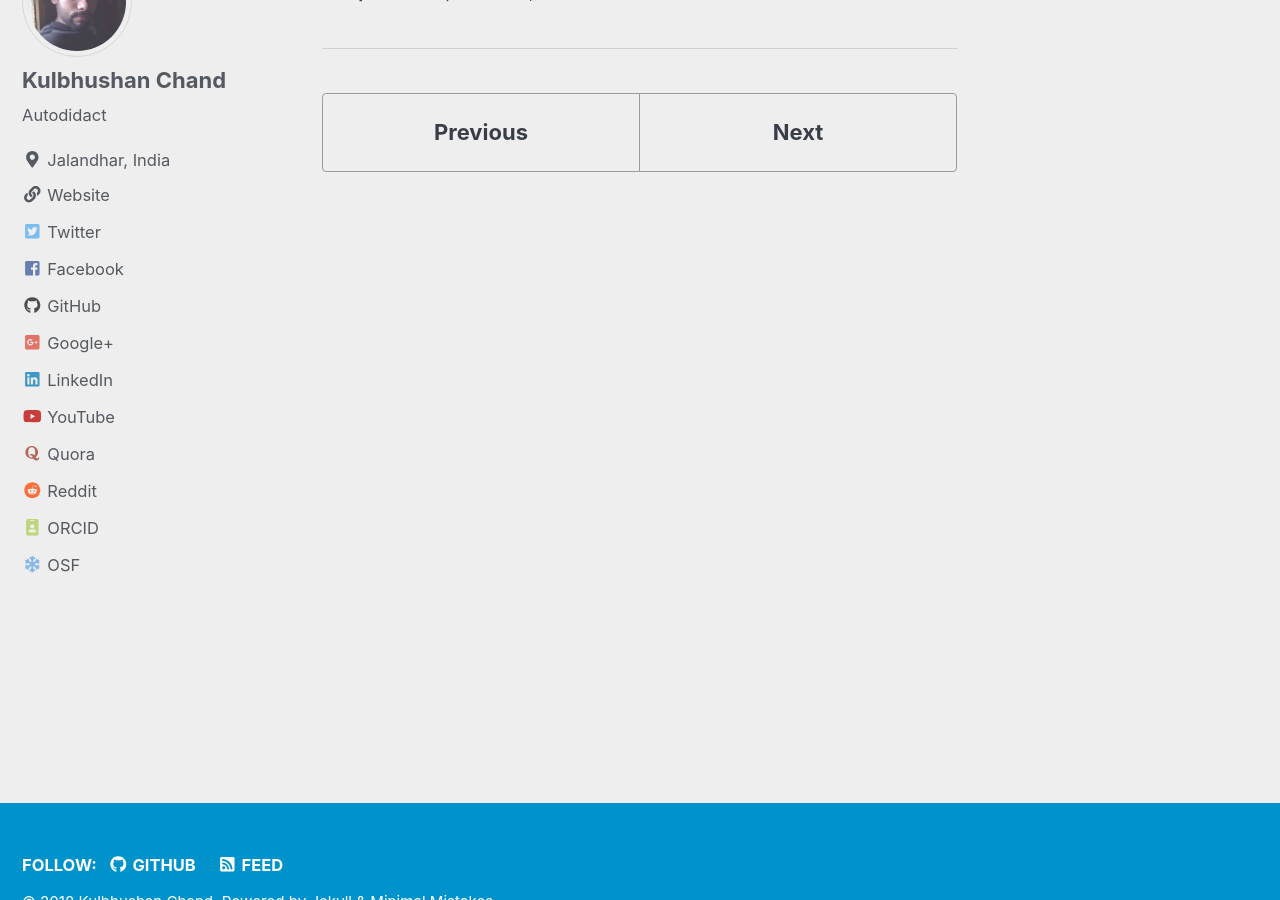
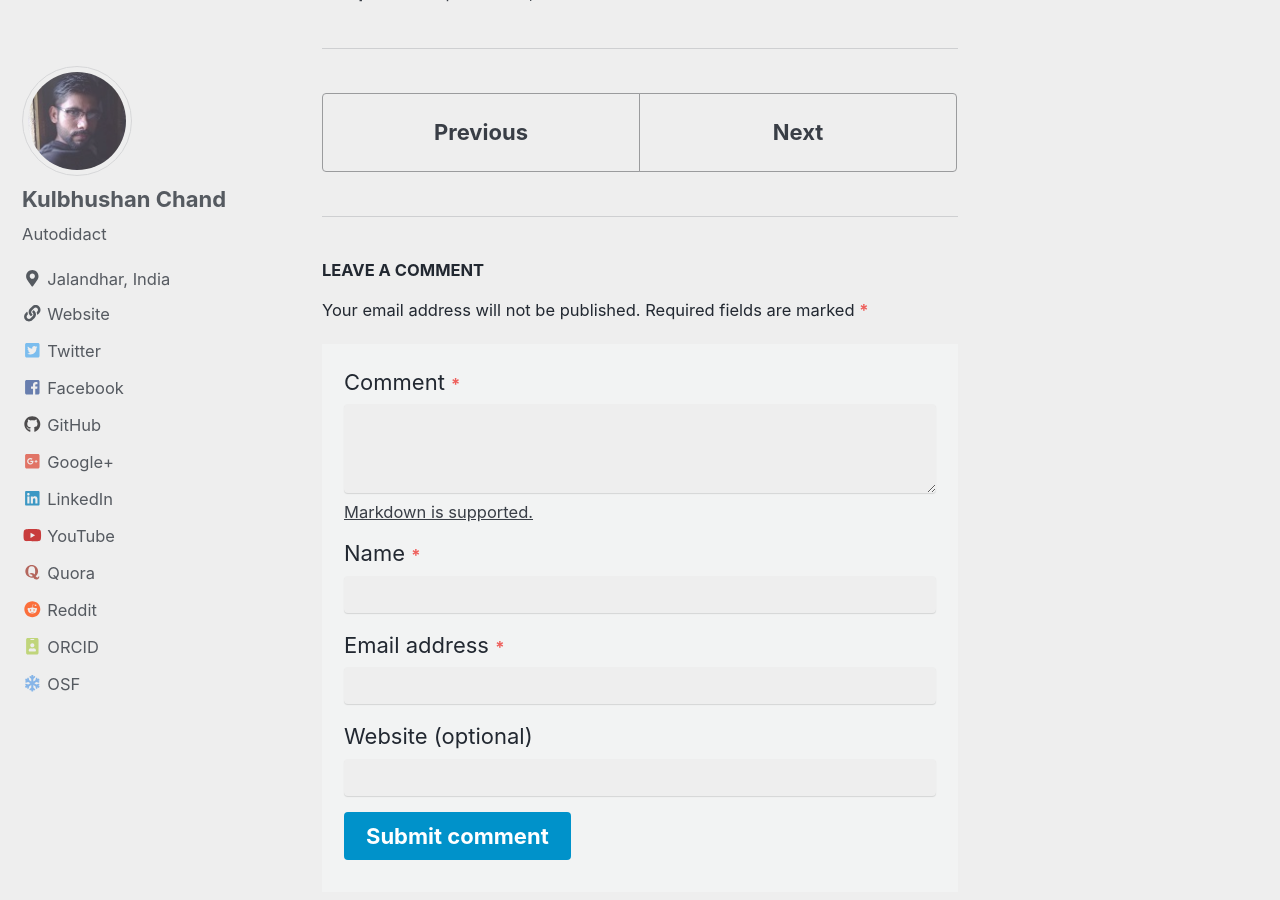
Before and after one commit to kulbhushanchand/kulbhushanchand.github.io-v2, a Jekyll site: the page built from _pages/main/projects.md, in a window 1280 px wide and 900 px high, scrolled down 632 px. Built offline with Jekyll 4.4.1, drawn with Linux system fonts in a browser that asks for light colours; nearby versions of some CDN libraries; comment, search, counter and statistics services are not loaded; a style sheet for code colours, icons or effects is not loaded; some of the changed lines change nothing that is shown.

Commit message:
Added repository

```diff
--- a/_config.yml
+++ b/_config.yml
@@ -22,7 +22,7 @@ name                     : &name "Kulbhushan Chand"
 description              : &description "Welcome to my personal website."
 url                      : https://kulbhushan-chand.github.io # the base hostname & protocol for your site e.g. "https://mmistakes.github.io"
 baseurl                  : "" # the subpath of your site, e.g. "/blog"
-repository               : # GitHub username/repo-name e.g. "mmistakes/minimal-mistakes"
+repository               : "Kulbhushan-Chand/Kulbhushan-Chand.github.io" # GitHub username/repo-name e.g. "mmistakes/minimal-mistakes"
 teaser                   : "/assets/images/500x300.png" # path of fallback teaser image, e.g. "/assets/images/500x300.png"
 # breadcrumbs            : false # true, false (default)
 words_per_minute         : 200
```
